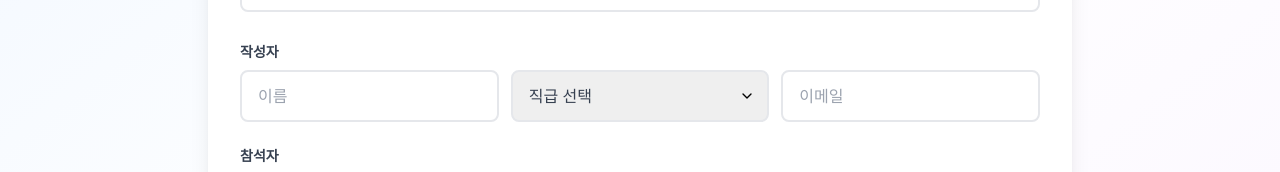
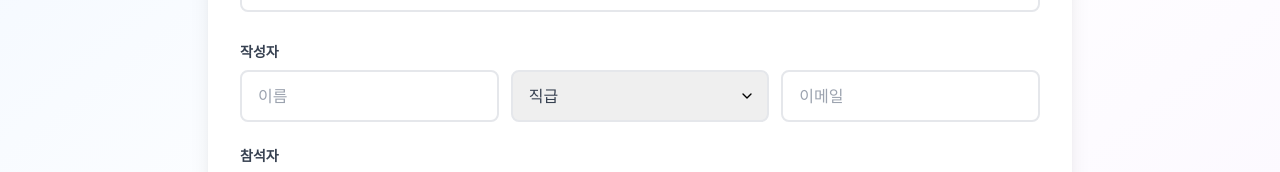
Before and after one commit to lee-jihyoun/ai-meeting-agent, a React (Create React App) app in the folder frontend/: page / in a window 1280 px wide. Shown: the part 424-596 px from the top of the page. Built offline with nearby package versions, Linux system fonts and the light colour scheme; no server answers.

Commit message:
Fix: Selectbox Placeholder 통일

```diff
--- a/frontend/src/components/MeetingForm.jsx
+++ b/frontend/src/components/MeetingForm.jsx
@@ -221,7 +221,7 @@ const MeetingForm = forwardRef(({ onStart, isRecording, isLoading }, ref) => {
             required
           >
             <option value="" disabled>
-              직급 선택
+              직급
             </option>
             <option>전임</option>
             <option>선임</option>
```
